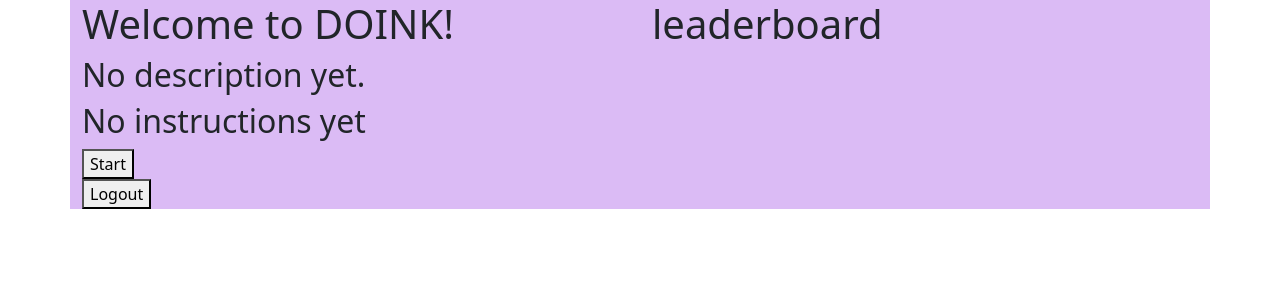
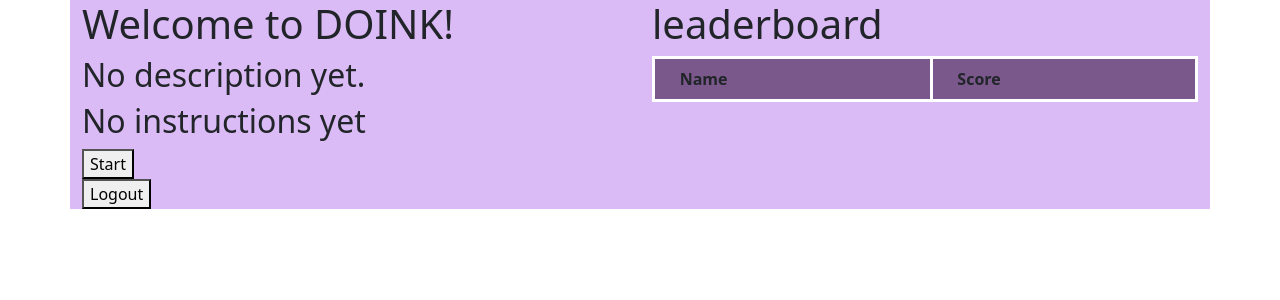
Before and after one commit to Lia-Nelson/P02, a Flask app: page /home in a window 1280 px wide. Shown: the top 300 px of the page. Run offline with Flask 2, Linux system fonts and the light colour scheme; lists and menus that the app fills with data are empty.

Commit message:
slection and home

```diff
--- a/app/static/css/default_colors.css
+++ b/app/static/css/default_colors.css
@@ -14,3 +14,14 @@
 p.error {
   background: red;
 }
+
+table.leaderboard{
+  width: 100%;
+  color: white;
+  background: #805D93
+}
+
+th.aa {
+  background-color: #805D93;
+  color: white;
+}
--- a/app/templates/home.html
+++ b/app/templates/home.html
@@ -37,9 +37,23 @@
           </form>
         </body>
       </div>
+      <!-- Col 1 - Welcome, description, instructions, buttons for select and logout -->
       <div class="col">
         <h1> leaderboard </h1>
+        <table class="table table-striped table-hover leaderboard aa">
+            <tr>
+              <th style="border: solid white">&nbsp; &nbsp; Name &nbsp; &nbsp;</th>
+              <th style="border: solid white">&nbsp; &nbsp; Score &nbsp; &nbsp;</th>
+            </tr>
+            {% for names in leaders %}
+            <tr>
+            <td>{{ names }}</td>
+            <td>{{ leaders[names] }}</td>
+            </tr>
+            {% endfor %}
+        </table>
       </div>
+      <!-- Col 2 - leaderboard -->
     </div>
   </div>
 
```
Also changed, not shown: app/templates/selection.html (+34 -0 lines).
